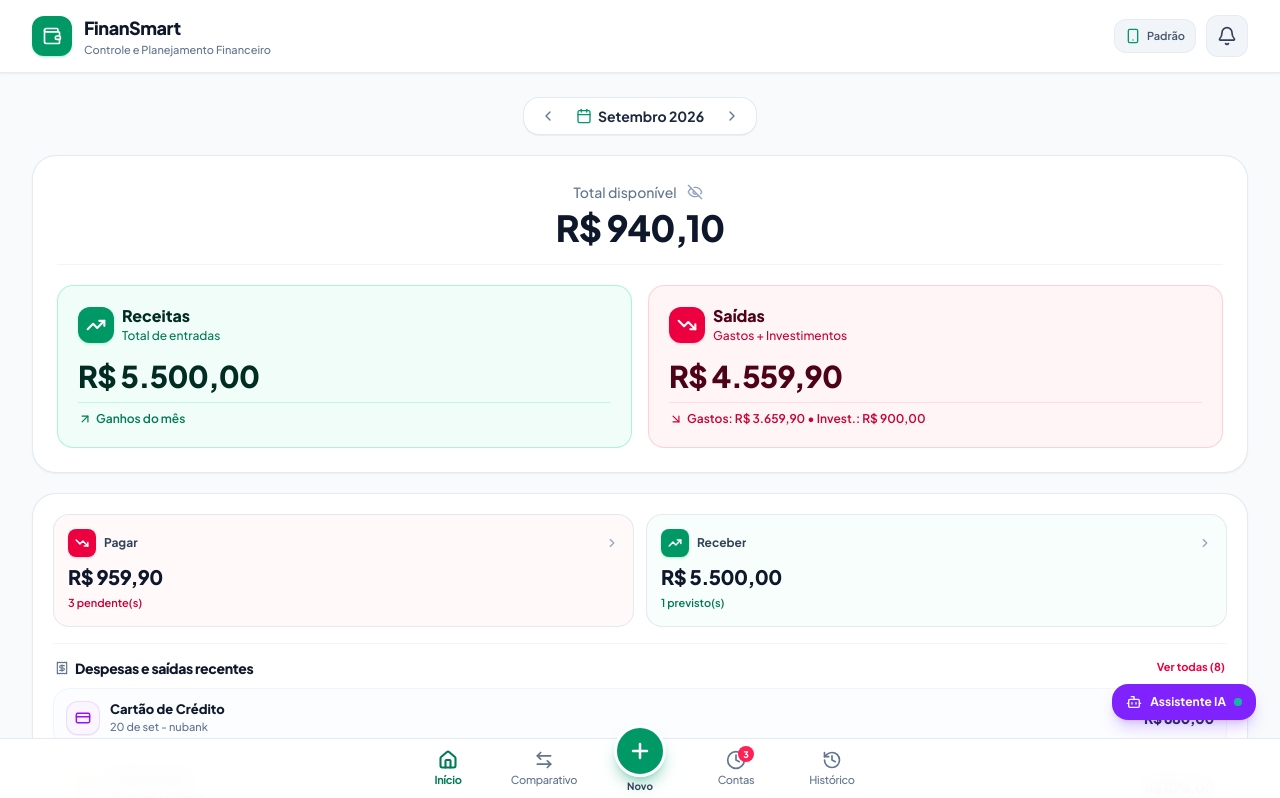
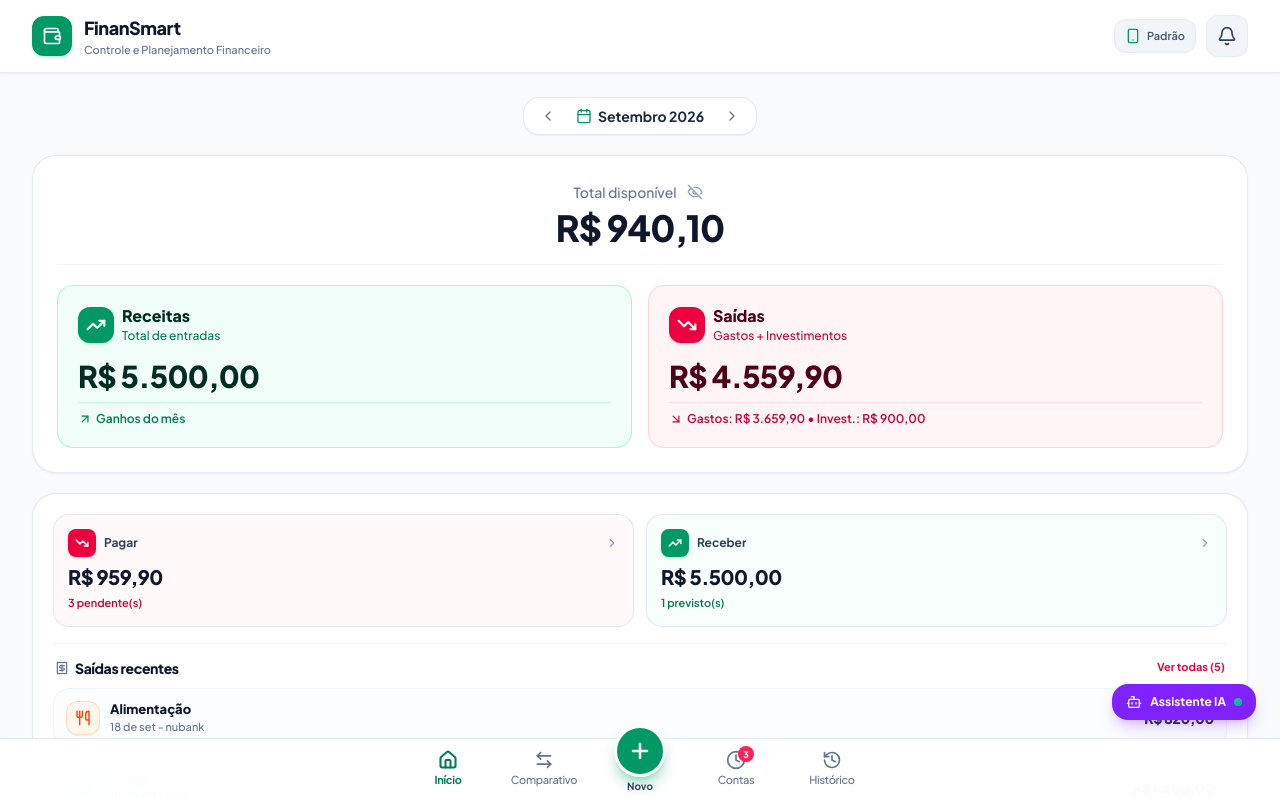
Before and after one commit to leonardo30428/Leonardo-30, a React (Vite) app: page / in a window 1280 px wide. Shown: the top 798 px of the page. Built offline with nearby package versions, Linux system fonts and the light colour scheme.

Commit message:
feat(transactions): update payment status logic
Ensure payment status is automatically cleared when selecting future dates and filter recent expenses to display only completed transactions.

```diff
--- a/src/components/ContasSection.tsx
+++ b/src/components/ContasSection.tsx
@@ -6,7 +6,7 @@ import {
   Receipt
 } from 'lucide-react';
 import { Transaction } from '../types';
-import { formatCurrency } from '../utils/finance';
+import { formatCurrency, isTransactionPending } from '../utils/finance';
 import { getCategoryVisual, formatShortDateWithMonth } from '../utils/categoryIcons';
 
 interface ContasSectionProps {
@@ -38,8 +38,9 @@ export const ContasSection: React.FC<ContasSectionProps> = ({
     : incomeAccounts.reduce((sum, t) => sum + t.amount, 0);
   const countToReceive = pendingIncomes.length > 0 ? pendingIncomes.length : incomeAccounts.length;
 
-  // Despesas recentes ordenadas por data decrescente (as mais recentes primeiro)
-  const recentExpenses = [...expenseAccounts]
+  // Saídas recentes: somente as que foram pagas (isPaid !== false e não pendentes)
+  const paidExpenses = expenseAccounts.filter((t) => !isTransactionPending(t) && t.isPaid !== false);
+  const recentExpenses = [...paidExpenses]
     .sort((a, b) => (b.date || '').localeCompare(a.date || ''))
     .slice(0, 4);
 
@@ -111,20 +112,20 @@ export const ContasSection: React.FC<ContasSectionProps> = ({
 
       </div>
 
-      {/* Seção "Despesas recentes" abaixo dos dois cartões pagar e receber */}
+      {/* Seção "Saídas recentes" abaixo dos dois cartões pagar e receber */}
       <div className="mt-4 pt-3.5 border-t border-slate-100 dark:border-slate-800">
         <div className="flex items-center justify-between mb-2.5 px-0.5">
           <h3 className="text-xs sm:text-sm font-black text-slate-900 dark:text-white tracking-tight flex items-center gap-1.5">
             <Receipt className="w-3.5 h-3.5 text-slate-500 dark:text-slate-400" />
-            <span>Despesas e saídas recentes</span>
+            <span>Saídas recentes</span>
           </h3>
-          {expenseAccounts.length > 0 && (
+          {paidExpenses.length > 0 && (
             <button
               type="button"
               onClick={() => onSelectTab('pagar')}
               className="text-[11px] font-bold text-rose-600 dark:text-rose-400 hover:text-rose-700 dark:hover:text-rose-300 hover:underline transition-all cursor-pointer"
             >
-              Ver todas ({expenseAccounts.length})
+              Ver todas ({paidExpenses.length})
             </button>
           )}
         </div>
@@ -132,7 +133,7 @@ export const ContasSection: React.FC<ContasSectionProps> = ({
         {recentExpenses.length === 0 ? (
           <div className="py-4 px-3 text-center bg-slate-50/70 dark:bg-slate-800/40 border border-dashed border-slate-200 dark:border-slate-700 rounded-2xl">
             <p className="text-xs text-slate-500 dark:text-slate-400 font-medium">
-              Nenhuma despesa ou saída recente registrada neste mês.
+              Nenhuma saída paga registrada neste mês.
             </p>
           </div>
         ) : (
--- a/src/components/TransactionModal.tsx
+++ b/src/components/TransactionModal.tsx
@@ -106,14 +106,23 @@ export const TransactionModal: React.FC<TransactionModalProps> = ({
     return `${parseInt(day, 10)} ${monthsShort[m] || ''} ${year}`;
   };
 
+  const handleDateChange = (newDateStr: string) => {
+    setDate(newDateStr);
+    const today = getTodayDateString();
+    // Se a data for alterada para depois de hoje, o botão de pago ou recebido NÃO se ativa sem o usuário apertar
+    if (newDateStr > today) {
+      setIsPaid(false);
+    }
+  };
+
   const handleAdjustDay = (delta: number) => {
-    const parts = (date || new Date().toISOString().split('T')[0]).split('-');
+    const parts = (date || getTodayDateString()).split('-');
     const d = new Date(parseInt(parts[0], 10), parseInt(parts[1], 10) - 1, parseInt(parts[2], 10));
     d.setDate(d.getDate() + delta);
     const y = d.getFullYear();
     const m = String(d.getMonth() + 1).padStart(2, '0');
     const day = String(d.getDate()).padStart(2, '0');
-    setDate(`${y}-${m}-${day}`);
+    handleDateChange(`${y}-${m}-${day}`);
   };
 
   // Categorias personalizadas e modal de categorias
@@ -160,8 +169,14 @@ export const TransactionModal: React.FC<TransactionModalProps> = ({
         setAmount(editingTransaction.amount ? editingTransaction.amount.toString() : '');
         setCategory(editingTransaction.category || '');
         setBankName(editingTransaction.bankName || '');
-        setDate(editingTransaction.date || defaultDate || new Date().toISOString().split('T')[0]);
-        setIsPaid(editingTransaction.isPaid !== false);
+        const initialDate = editingTransaction.date || defaultDate || getTodayDateString();
+        const today = getTodayDateString();
+        setDate(initialDate);
+        if (initialDate > today && editingTransaction.isPaid !== true) {
+          setIsPaid(false);
+        } else {
+          setIsPaid(editingTransaction.isPaid !== false);
+        }
         const hasExtra = Boolean(editingTransaction.notes || editingTransaction.isRecurring || editingTransaction.recurrence || editingTransaction.installments);
         setShowMoreDetails(hasExtra);
         setRepetitionMode(
@@ -183,7 +198,6 @@ export const TransactionModal: React.FC<TransactionModalProps> = ({
         setCategorySearch('');
         setNewCategoryName('');
         setIsCustomDatePickerOpen(false);
-        const initialDate = editingTransaction.date || defaultDate || new Date().toISOString().split('T')[0];
         const parts = initialDate.split('-');
         setCalendarViewDate({
           year: parseInt(parts[0], 10) || new Date().getFullYear(),
@@ -195,8 +209,15 @@ export const TransactionModal: React.FC<TransactionModalProps> = ({
         setAmount('');
         setCategory('');
         setBankName('');
-        setDate(defaultDate || new Date().toISOString().split('T')[0]);
-        setIsPaid(true);
+        const initialDate = defaultDate || getTodayDateString();
+        const today = getTodayDateString();
+        setDate(initialDate);
+        // Se a data inicial for depois de hoje, o botão de pago/recebido não se ativa sem o usuário apertar
+        if (initialDate > today) {
+          setIsPaid(false);
+        } else {
+          setIsPaid(true);
+        }
         setShowMoreDetails(false);
         setRepetitionMode('uma_vez');
         setInstallmentsCount(2);
@@ -208,7 +229,6 @@ export const TransactionModal: React.FC<TransactionModalProps> = ({
         setCategorySearch('');
         setNewCategoryName('');
         setIsCustomDatePickerOpen(false);
-        const initialDate = defaultDate || new Date().toISOString().split('T')[0];
         const parts = initialDate.split('-');
         setCalendarViewDate({
           year: parseInt(parts[0], 10) || new Date().getFullYear(),
@@ -514,7 +534,7 @@ export const TransactionModal: React.FC<TransactionModalProps> = ({
                   type="date"
                   required
                   value={date}
-                  onChange={(e) => setDate(e.target.value)}
+                  onChange={(e) => handleDateChange(e.target.value)}
                   className="sr-only"
                 />
 
@@ -1074,7 +1094,7 @@ export const TransactionModal: React.FC<TransactionModalProps> = ({
                       key={d}
                       type="button"
                       onClick={() => {
-                        setDate(dateIso);
+                        handleDateChange(dateIso);
                         setIsCustomDatePickerOpen(false);
                       }}
                       className={`h-9 w-9 mx-auto rounded-xl text-xs font-bold transition-all flex items-center justify-center cursor-pointer ${
@@ -1101,8 +1121,8 @@ export const TransactionModal: React.FC<TransactionModalProps> = ({
               <button
                 type="button"
                 onClick={() => {
-                  const todayIso = new Date().toISOString().split('T')[0];
-                  setDate(todayIso);
+                  const todayIso = getTodayDateString();
+                  handleDateChange(todayIso);
                   setIsCustomDatePickerOpen(false);
                 }}
                 className={`text-xs font-bold transition-colors cursor-pointer ${
```
